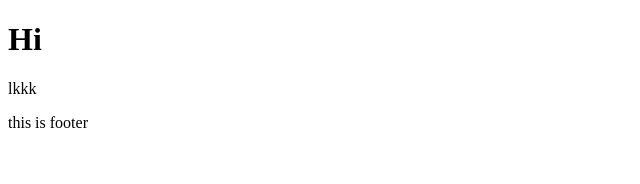
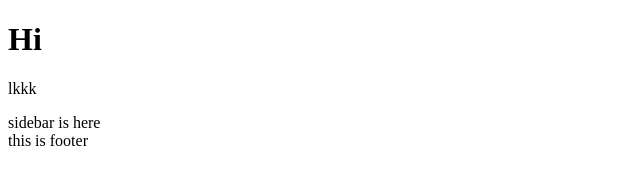
Before and after one commit to adel-nodehi/sosdfsdf, a plain HTML site: page index.html in a window 1280 px wide. Shown: the whole page, without its empty margins (0-640 px from the left). Drawn offline with Linux system fonts and the light colour scheme.

Commit message:
sidebar added

```diff
--- a/index.html
+++ b/index.html
@@ -12,6 +12,8 @@
 
     <p>lkkk</p>
 
+    <aside>sidebar is here</aside>
+
     <footer>this is footer</footer>
   </body>
 </html>
```
